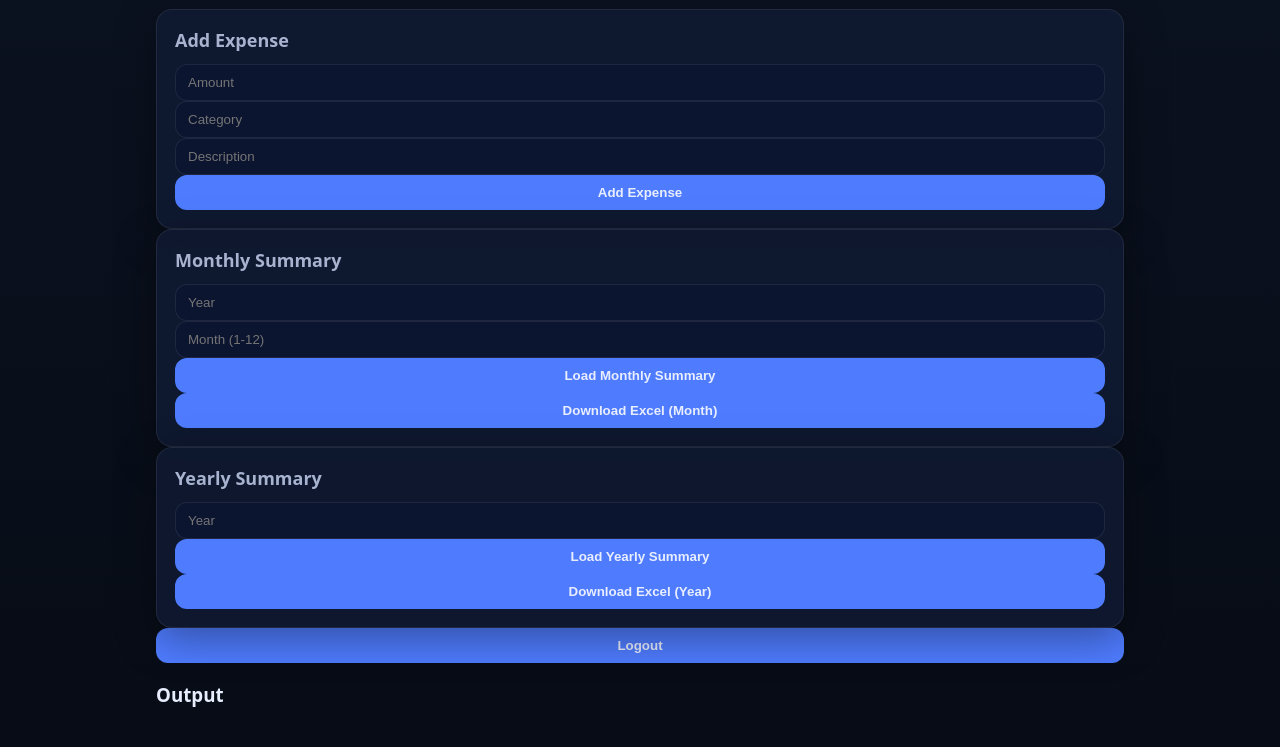
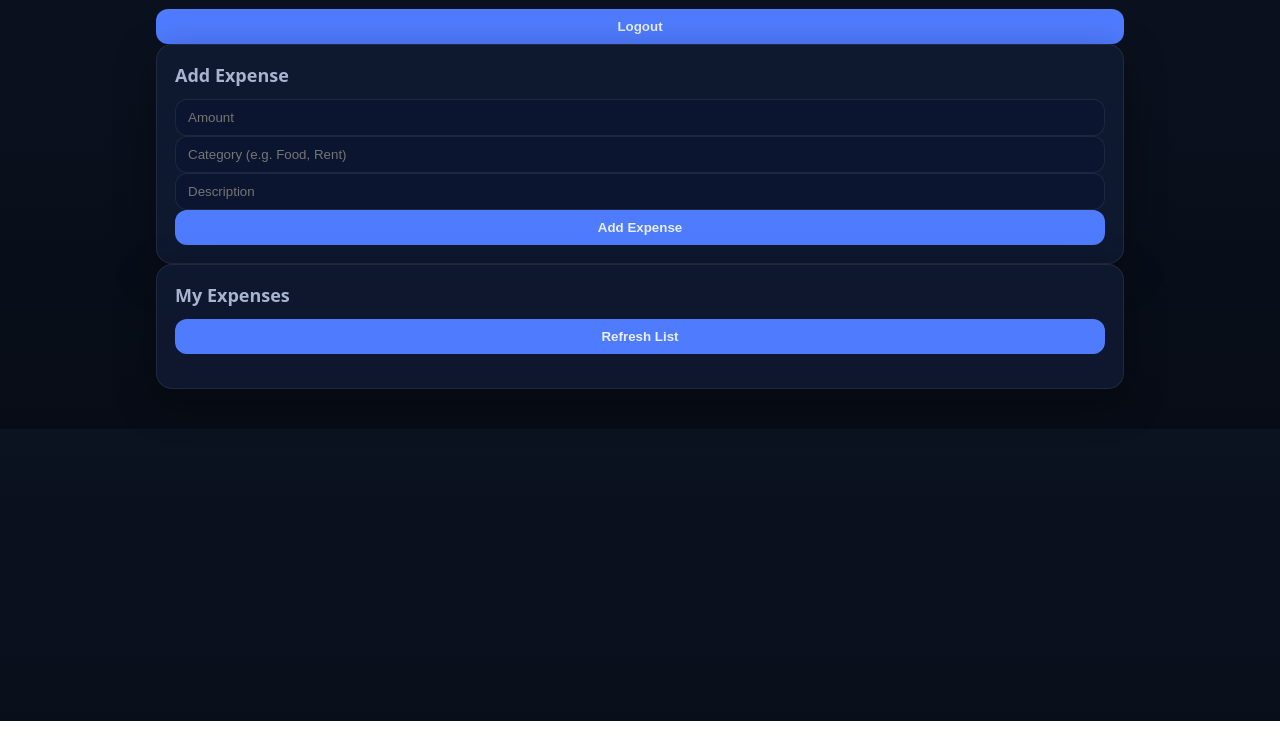
Before and after one commit to Jayyy-01/Expense-Tracking, a plain HTML site: page front-end/dashboard.html in a window 1280 px wide. Shown: the part 79-826 px from the top of the page. After the commit the page ends 800 px from the top, so only its background shows below. Drawn offline with Linux system fonts and the light colour scheme.

Commit message:
Fix static path references in HTML files

```diff
--- a/front-end/dashboard.html
+++ b/front-end/dashboard.html
@@ -3,52 +3,31 @@
 <head>
     <meta charset="UTF-8">
     <title>Expense Tracker - Dashboard</title>
+<!--    <link rel="stylesheet" href="/static/style.css">-->
     <link rel="stylesheet" href="style.css">
 </head>
 <body>
 
 <div class="container">
     <h1>Dashboard</h1>
+    <button onclick="logout()">Logout</button>
 
-    <!-- ADD EXPENSE -->
     <div class="card">
         <h2>Add Expense</h2>
-
         <input type="number" id="amount" placeholder="Amount" />
-        <input type="text" id="category" placeholder="Category" />
+        <input type="text" id="category" placeholder="Category (e.g. Food, Rent)" />
         <input type="text" id="description" placeholder="Description" />
-
         <button onclick="addExpense()">Add Expense</button>
     </div>
 
-    <!-- MONTHLY SUMMARY -->
     <div class="card">
-        <h2>Monthly Summary</h2>
-
-        <input type="number" id="monthYear" placeholder="Year" />
-        <input type="number" id="monthNumber" placeholder="Month (1-12)" />
-
-        <button onclick="loadMonthlySummary()">Load Monthly Summary</button>
-        <button onclick="downloadExcelMonth()">Download Excel (Month)</button>
+        <h2>My Expenses</h2>
+        <button onclick="loadExpenses()">Refresh List</button>
+        <ul id="expenseList"></ul>
     </div>
-
-    <!-- YEARLY SUMMARY -->
-    <div class="card">
-        <h2>Yearly Summary</h2>
-
-        <input type="number" id="yearInput" placeholder="Year" />
-
-        <button onclick="loadYearlySummary()">Load Yearly Summary</button>
-        <button type="button" onclick="downloadExcelYear()">Download Excel (Year)</button>
-
-    </div>
-
-    <button onclick="logout()">Logout</button>
-
-    <h3>Output</h3>
-    <pre id="output"></pre>
 </div>
 
+<!--<script src="/static/script.js"></script>-->
 <script src="script.js"></script>
 </body>
 </html>
--- a/front-end/script.js
+++ b/front-end/script.js
@@ -1,4 +1,4 @@
-const API = "https://expense-tracker-api-7xzx.onrender.com";
+const API = "";
 
 function saveToken(token) {
     localStorage.setItem("access_token", token);
```
Also changed, not shown: front-end/index.html (+2 -0 lines).
